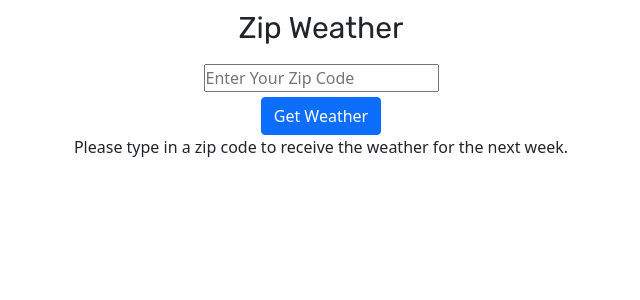
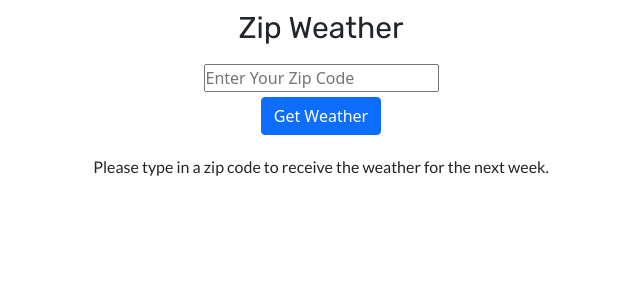
Before and after one commit to nsamantia/Weather-App, a React (Create React App) app: page / in a window 1280 px wide. Shown: the top 300 px of the page, without its empty margins (319-959 px from the left). Built offline with nearby package versions, Linux system fonts and the light colour scheme.

Commit message:
stlying update

```diff
--- a/src/components/WeatherApi/WeatherApi.js
+++ b/src/components/WeatherApi/WeatherApi.js
@@ -191,7 +191,7 @@ const WeatherApi = (props) => {
       </form>
       {/* Ternary displays instructions before a user requests their first set of info / once requested it displays info*/}
       {isNotRequested ? (
-        <p>
+        <p className="into">
           Please type in a zip code to receive the weather for the next week.
         </p>
       ) : isLoading ? (
--- a/src/scss/main.scss
+++ b/src/scss/main.scss
@@ -76,6 +76,10 @@ h1 {
 .credit {
   font-size: 8px;
 }
+.into {
+  font-family: $secondary-font;
+  padding: 20px;
+}
 
 @media only screen and(min-width: 630px) {
   .image-display-fit-container {
```
Also changed, not shown: src/css/main.css.
